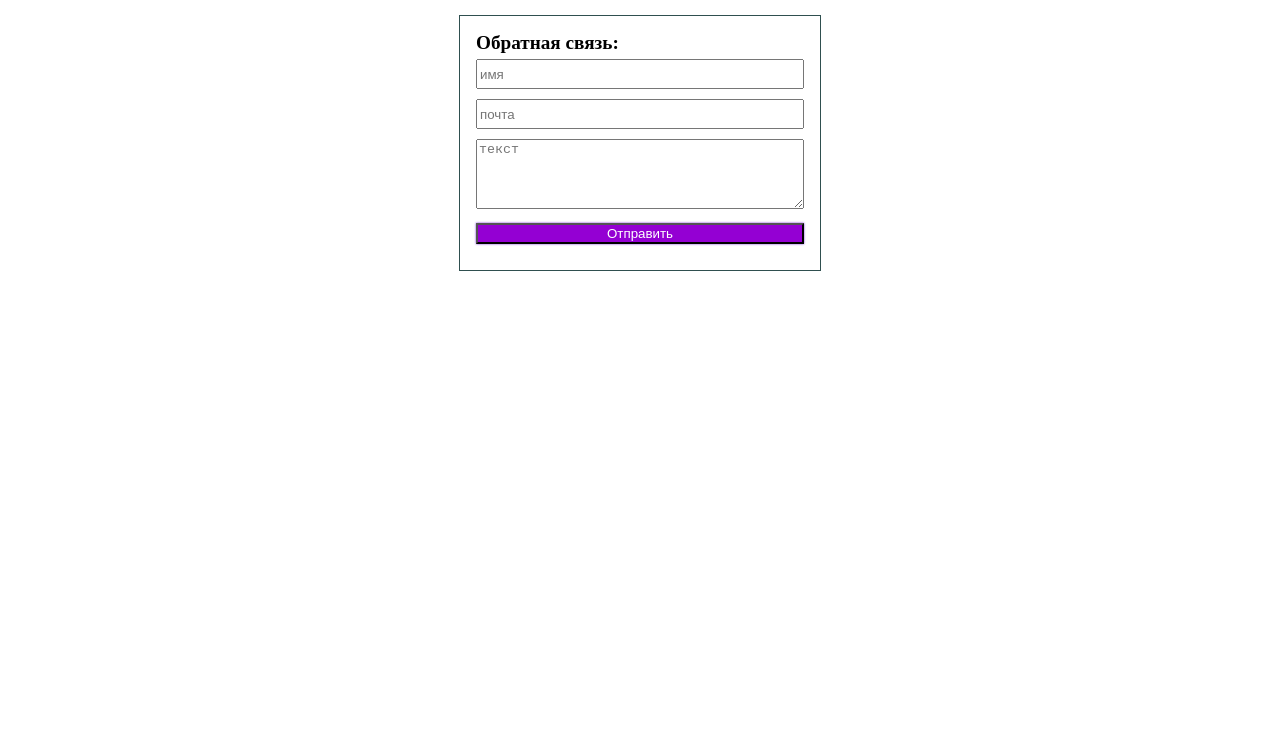
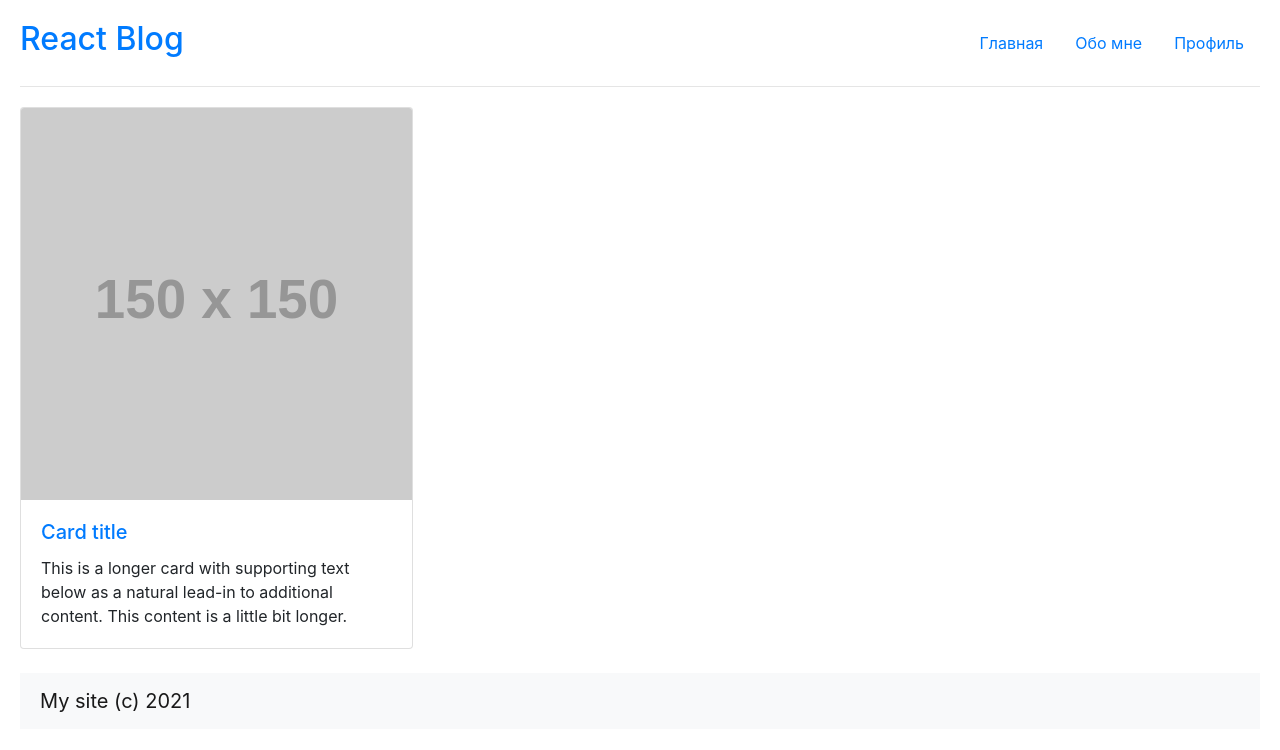
Before and after one commit to admalla/arch-tutorials, a React (Create React App) app: page / in a window 1280 px wide. Shown: the top 750 px of the page. Built offline with nearby package versions, Linux system fonts and the light colour scheme.

Commit message:
Сделать вывод полной записи по отдельному пути

```diff
--- a/package.json
+++ b/package.json
@@ -9,8 +9,10 @@
     "@testing-library/jest-dom": "^5.16.1",
     "@testing-library/react": "^11.2.7",
     "@testing-library/user-event": "^12.8.3",
+    "bootstrap": "^4.6.0",
     "node-sass": "^4.14.0",
     "react": "^17.0.2",
+    "react-bootstrap": "^2.0.3",
     "react-dom": "^17.0.2",
     "react-scripts": "4.0.3",
     "web-vitals": "^1.1.2"
--- a/src/index.js
+++ b/src/index.js
@@ -1,6 +1,8 @@
 import React from 'react';
 import ReactDOM from 'react-dom';
-import App from './tutorial-5/App';
+import App from './tutorial-6/App';
+import 'bootstrap/dist/css/bootstrap.min.css';
+import './tutorial-6/styles.css';
 
 ReactDOM.render(
   <React.StrictMode>
--- /dev/null
+++ b/src/tutorial-6/App.js
@@ -0,0 +1,69 @@
+import { Card, Col, Nav, Navbar, Row } from 'react-bootstrap';
+
+export default function App() {
+  const { pathname } = window.location;
+
+  console.log(window.location);
+
+  return (
+    <div className="App">
+      <header>
+        <h2>
+          <a href="/">React Blog</a>
+        </h2>
+        <Nav variant="pills" defaultActiveKey="/">
+          <Nav.Item>
+            <Nav.Link eventKey="/home" to="/">
+              Главная
+            </Nav.Link>
+          </Nav.Item>
+          <Nav.Item>
+            <Nav.Link eventKey="/home" to="/about">
+              Обо мне
+            </Nav.Link>
+          </Nav.Item>
+          <Nav.Item>
+            <Nav.Link eventKey="/home" to="/profile">
+              Профиль
+            </Nav.Link>
+          </Nav.Item>
+        </Nav>
+      </header>
+      {pathname === '/' && (
+        <Row xs={1} md={3} className="g-4">
+          <Col>
+            <Card>
+              <Card.Img variant="top" src="https://via.placeholder.com/150x150" />
+              <Card.Body>
+                <Card.Title>
+                  <a href="/post/1">Card title</a>
+                </Card.Title>
+                <Card.Text>
+                  This is a longer card with supporting text below as a natural lead-in to
+                  additional content. This content is a little bit longer.
+                </Card.Text>
+              </Card.Body>
+            </Card>
+          </Col>
+        </Row>
+      )}
+      {pathname !== '/' && (
+        <div>
+          <h1>Статья №{pathname} </h1>
+          <p>
+            Lorem ipsum dolor sit amet consectetur adipisicing elit. Molestiae distinctio fuga animi
+            aliquam sit id veritatis, doloribus ducimus quas, dignissimos non minima quia amet
+            possimus? Impedit nemo ducimus fuga rem!
+          </p>
+          <a href="/">
+            <button>Назад</button>
+          </a>
+        </div>
+      )}
+      <br />
+      <Navbar bg="light" style={{ paddingLeft: 20 }}>
+        <Navbar.Brand href="#home">My site (c) 2021</Navbar.Brand>
+      </Navbar>
+    </div>
+  );
+}
--- /dev/null
+++ b/src/tutorial-6/styles.css
@@ -0,0 +1,17 @@
+body {
+  margin: 0;
+  font-family: -apple-system, BlinkMacSystemFont, 'Segoe UI', 'Roboto', 'Oxygen', 'Ubuntu',
+    'Cantarell', 'Fira Sans', 'Droid Sans', 'Helvetica Neue', sans-serif;
+  -webkit-font-smoothing: antialiased;
+  -moz-osx-font-smoothing: grayscale;
+  padding: 20px;
+}
+
+header {
+  display: flex;
+  align-items: center;
+  justify-content: space-between;
+  padding-bottom: 20px;
+  margin-bottom: 20px;
+  border-bottom: 1px solid rgba(0, 0, 0, 0.1);
+}
```
Also changed, not shown: 1 other file (tests, documents, lock files or other folders).
